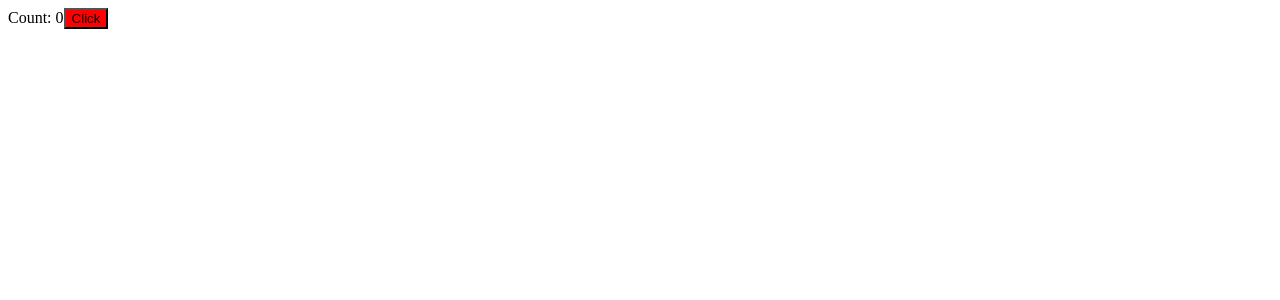
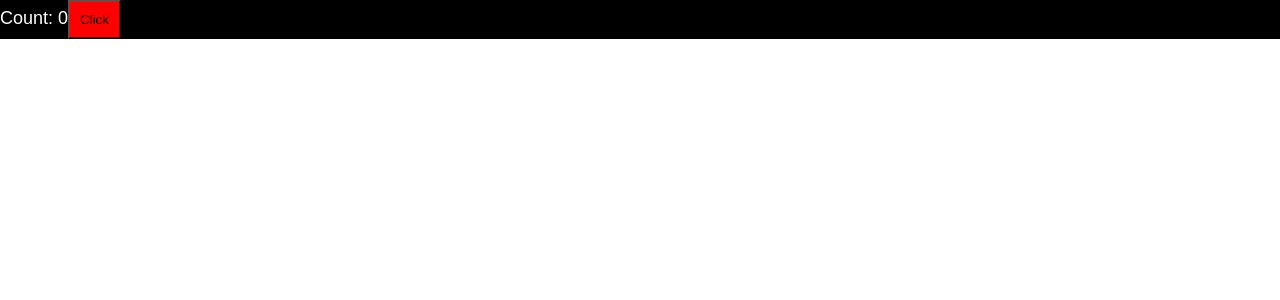
Before and after one commit to Alaiv/react_fsd, a React app: page / in a window 1280 px wide. Shown: the top 300 px of the page. Built offline with nearby package versions, Linux system fonts and the light colour scheme.

Commit message:
add css modules

```diff
--- a/package.json
+++ b/package.json
@@ -18,6 +18,7 @@
     "@types/webpack-dev-server": "^4.7.2",
     "css-loader": "^6.6.0",
     "html-webpack-plugin": "^5.5.0",
+    "mini-css-extract-plugin": "^2.5.3",
     "sass": "^1.49.9",
     "sass-loader": "^12.6.0",
     "style-loader": "^3.3.1",
--- /dev/null
+++ b/src/App.tsx
@@ -0,0 +1,13 @@
+import React from 'react';
+import Counter from "./components/Counter";
+import "./index.scss"
+
+const App = () => {
+    return (
+        <div className="app">
+            <Counter/>
+        </div>
+    );
+};
+
+export default App;
--- a/src/components/Counter.tsx
+++ b/src/components/Counter.tsx
@@ -1,5 +1,5 @@
 import React from 'react';
-import './Style.scss';
+import cl from './style.module.scss';
 
 export const Counter = () => {
     const [counter, setCounter] = React.useState(0);
@@ -7,7 +7,7 @@ export const Counter = () => {
     return (
         <div>
             <span>Count: {counter}</span>
-            <button onClick={() => setCounter(counter + 1)}>Click</button>
+            <button className={cl.btn} onClick={() => setCounter(counter + 1)}>Click</button>
         </div>
     );
 };
--- a/src/components/Style.scss
+++ /dev/null
@@ -1,3 +0,0 @@
-button {
-    background: red;
-}
--- /dev/null
+++ b/src/components/style.module.scss
@@ -0,0 +1,4 @@
+.btn {
+    background: red;
+    padding: 10px;
+}
--- /dev/null
+++ b/src/index.scss
@@ -0,0 +1,15 @@
+* {
+  box-sizing: border-box;
+  margin: 0;
+  padding: 0;
+}
+
+body {
+  font-size: 18px;
+  font-family: Arial, Helvetica, sans-serif;
+}
+
+.app {
+  color: white;
+  background-color: #000;
+}
--- a/src/index.tsx
+++ b/src/index.tsx
@@ -1,8 +1,8 @@
 import {render} from "react-dom";
-import Counter from "./components/Counter";
+import App from "./App";
 
 
 render(
-    <Counter/>,
+    <App/>,
     document.getElementById("root")
 )
```
Also changed, not shown: src/global.d.ts (added, +7 -0 lines), 1 other file (tests, documents, lock files or other folders).
